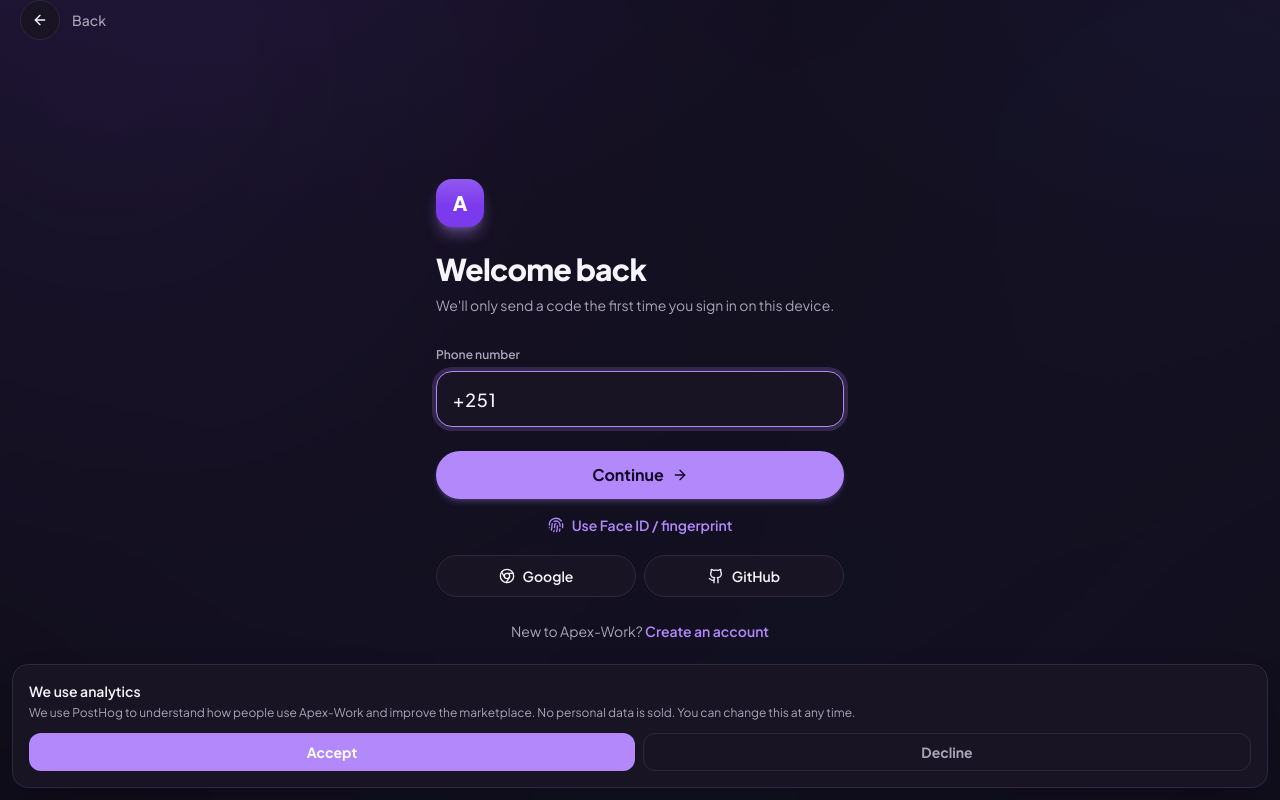
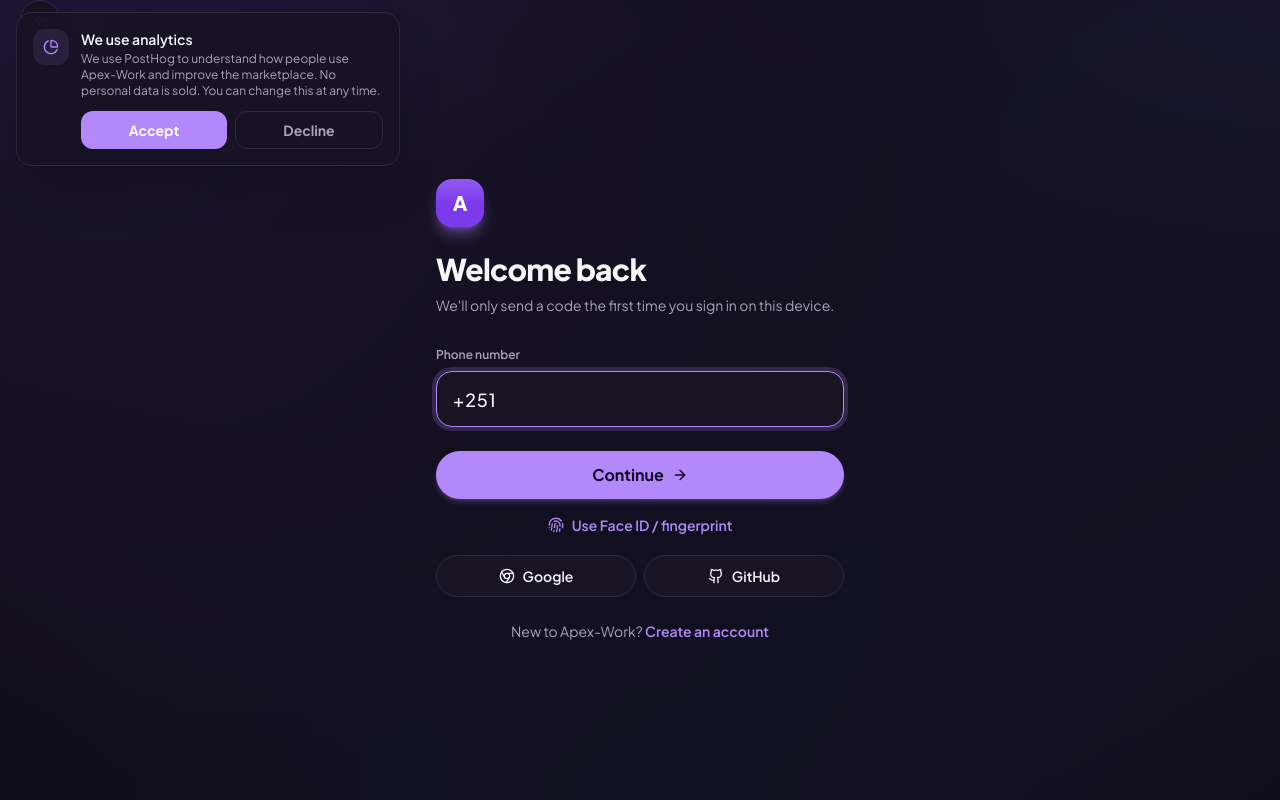
Before and after one commit to Davezeni/Apex-work, a Next.js app in the folder apps/web/: page /login in a window 1280 px wide. Built offline with nearby package versions, Linux system fonts and the light colour scheme; no server answers.

Commit message:
fix(web): consent banner no longer covers floating Help/+ buttons (#60)
Moved the analytics consent card from full-width bottom to a compact top-left
(toast) card w/ motion + icon, lower z-index, so the bottom-right floating
actions stay clickable on first visit. Marker .57.

```diff
--- a/apps/web/src/app/admin/page.tsx
+++ b/apps/web/src/app/admin/page.tsx
@@ -60,7 +60,7 @@
  * changes so you can confirm the deployed build matches what you expect —
  * handy when debugging a stale Vercel deployment.
  */
-export const ADMIN_UI_BUILD = '2026-09-06.56';
+export const ADMIN_UI_BUILD = '2026-09-06.57';
 
 type Tab =
   | 'summary'
--- a/apps/web/src/components/site/consent-banner.tsx
+++ b/apps/web/src/components/site/consent-banner.tsx
@@ -1,6 +1,8 @@
 'use client';
 
 import { useEffect, useState } from 'react';
+import { motion } from 'framer-motion';
+import { ChartPie } from 'lucide-react';
 import { setConsent } from '@/lib/analytics';
 
 const CONSENT_KEY = 'apx-consent';
@@ -29,26 +31,38 @@
   };
 
   return (
-    <div className="fixed bottom-3 inset-x-3 z-[100] rounded-2xl border border-border bg-card p-4 shadow-2xl">
+    <motion.div
+      initial={{ opacity: 0, y: -16, scale: 0.98 }}
+      animate={{ opacity: 1, y: 0, scale: 1 }}
+      transition={{ duration: 0.25, ease: [0.16, 1, 0.3, 1] }}
+      className="fixed inset-x-3 top-3 z-[90] mx-auto max-w-sm rounded-2xl border border-border bg-card/95 p-4 shadow-2xl backdrop-blur-xl sm:left-4 sm:right-auto sm:mx-0"
+    >
+      <div className="flex items-start gap-3">
+        <div className="grid h-9 w-9 shrink-0 place-items-center rounded-xl bg-primary/10 text-primary">
+          <ChartPie className="h-4 w-4" />
+        </div>
+        <div className="min-w-0 flex-1">
           <p className="text-sm font-semibold">We use analytics</p>
-      <p className="mt-1 text-xs text-muted-foreground">
+          <p className="mt-0.5 text-xs text-muted-foreground">
             We use PostHog to understand how people use Apex-Work and improve the marketplace. No
             personal data is sold. You can change this at any time.
           </p>
           <div className="mt-3 flex gap-2">
             <button
               onClick={() => choose(true)}
-          className="flex-1 rounded-xl bg-primary px-3 py-2 text-sm font-bold text-white"
+              className="flex-1 rounded-xl bg-primary px-3 py-2 text-sm font-bold text-white transition-colors hover:brightness-110"
             >
               Accept
             </button>
             <button
               onClick={() => choose(false)}
-          className="flex-1 rounded-xl border border-border px-3 py-2 text-sm font-bold text-muted-foreground"
+              className="flex-1 rounded-xl border border-border px-3 py-2 text-sm font-bold text-muted-foreground transition-colors hover:bg-muted"
             >
               Decline
             </button>
           </div>
         </div>
+      </div>
+    </motion.div>
   );
 }
```
Also changed, not shown: 1 other file (tests, documents, lock files or other folders). Lines whose indentation alone changed are shown as unchanged.
